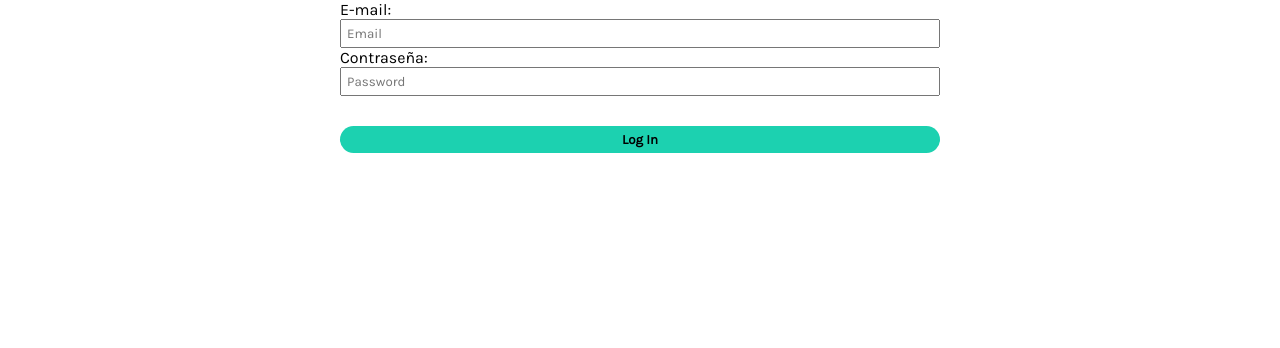
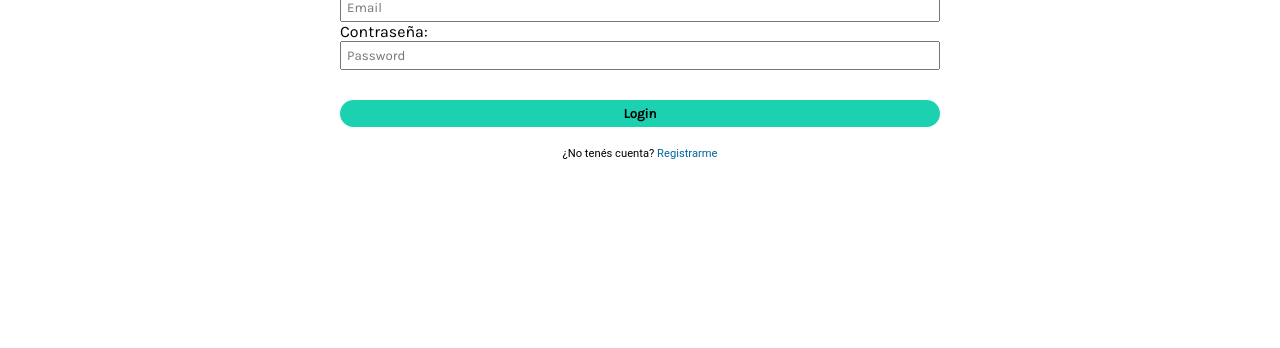
Before and after one commit to maigualidad/DHheroes, a plain HTML site: page login.html in a window 1280 px wide. Shown: the part 367-715 px from the top of the page. Drawn offline with Linux system fonts and the light colour scheme.

Commit message:
modificacion formulario

```diff
--- a/css/login.css
+++ b/css/login.css
@@ -48,3 +48,25 @@ button {
     margin-left: 5px;
     margin: 30px 0 0 0;
 }
+
+.botonespadre {
+    display: flex;
+    flex-direction: column;
+    text-align: center;
+    margin: 0;
+    padding: 0;
+    font-family: 'Karla', sans-serif;
+    font-weight: 400;
+    font-size: 0.7em;
+}
+
+span {
+    color: #00669F;
+}
+
+.registrarme {
+    font-family: 'Karla', sans-serif;
+    font-weight: 400;
+    font-size: 0.7em;
+    text-align: center;
+}
--- a/css/register.css
+++ b/css/register.css
@@ -42,13 +42,27 @@ input#fname, input#email, input#password, select {
     padding: 5px;
 }
 
+.botonespadre {
+    display: flex;
+    flex-direction: column;
+    text-align: center;
+    margin: 0;
+    padding: 0;
+    font-family: 'Karla', sans-serif;
+    font-weight: 400;
+    font-size: 0.7em;
+}
+
+span {
+    color: #00669F;
+}
 .botones {
-    padding: 20px;
+    padding: 20px 0 0 0;
     display: flex;
     justify-content: center;
 }
 
-button {
+button, .resetear {
     border-radius: 23.01px;
     background-color: #888888;
     color: #FFF;
--- a/login.html
+++ b/login.html
@@ -33,7 +33,14 @@
                 <input type="email" id="email" name="email" placeholder="Email">
                 <label for="clave">Contraseña:</label>
                 <input type="password" id="clave" name="clave" placeholder="Password">
-                <button type="submit">Log In</button>
+
+                <div class="botonespadre">
+                    <div class="botones"></div>
+                    <button type="submit">Login</button>
+                </div>
+                <div class="registrarme">
+                    <p>¿No tenés cuenta? <span><a href="register.html">Registrarme</a></span></p>
+                </div>
             </form>
         </div>
     </main>
```
Also changed, not shown: register.html (+9 -3 lines).
